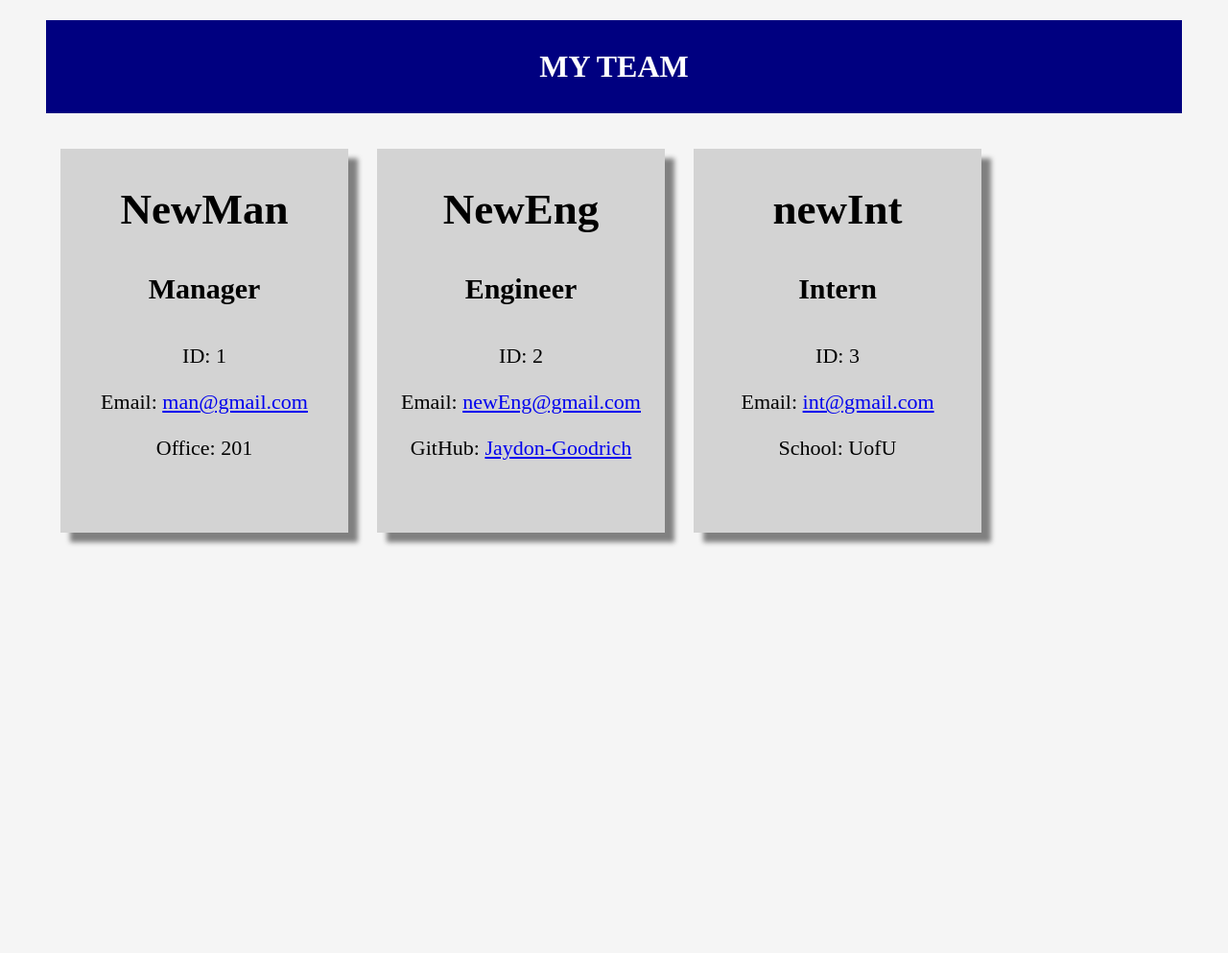
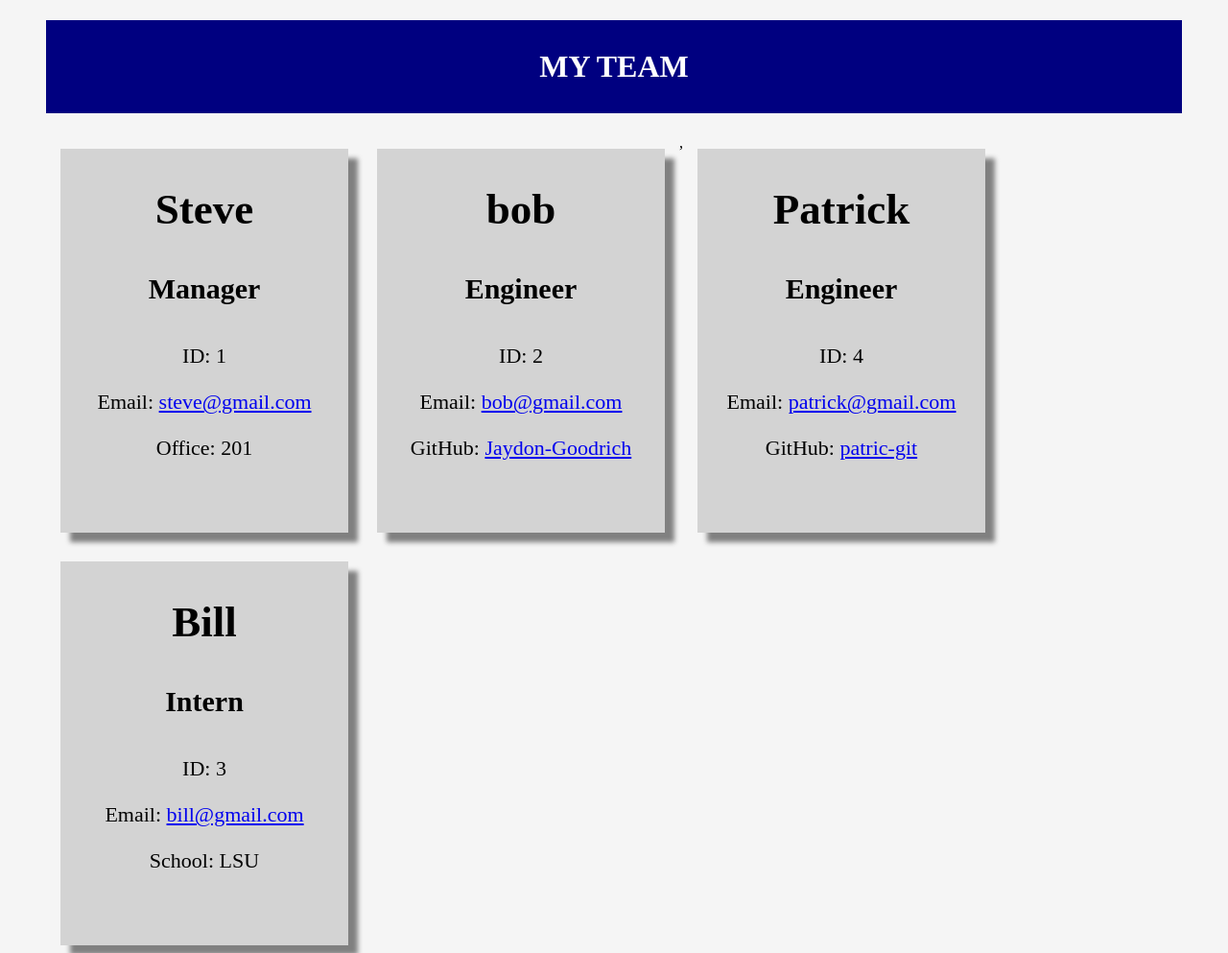
Before and after one commit to Jaydon-Goodrich/team-profile-generator, a website: page dist/index.html in a window 1280 px wide. Shown: the top 993 px of the page at 96% size. Before the commit the page ends 800 px from the top, so only its background shows below. Drawn offline with Linux system fonts and the light colour scheme.

Commit message:
finalize readme

```diff
--- a/dist/index.html
+++ b/dist/index.html
@@ -16,29 +16,37 @@
 
 
             <div class="card">
-                <h2>NewMan</h2>
+                <h2>Steve</h2>
                 <h4>Manager</h4>
                 <p>ID: 1</p>
-                <p>Email: <a href = "mailto: man@gmail.com">man@gmail.com</a></p>
+                <p>Email: <a href = "mailto: steve@gmail.com">steve@gmail.com</a></p>
                 <p>Office: 201</p>
             </div>
 
 
             <div class="card">
-                <h2>NewEng</h2>
+                <h2>bob</h2>
                 <h4>Engineer</h4>
                 <p>ID: 2</p>
-                <p>Email: <a href = "mailto: newEng@gmail.com">newEng@gmail.com</a></p>
+                <p>Email: <a href = "mailto: bob@gmail.com">bob@gmail.com</a></p>
                 <p>GitHub: <a href="https://github.com/Jaydon-Goodrich" target="_blank">Jaydon-Goodrich</a></p>
+            </div>
+            ,
+            <div class="card">
+                <h2>Patrick</h2>
+                <h4>Engineer</h4>
+                <p>ID: 4</p>
+                <p>Email: <a href = "mailto: patrick@gmail.com">patrick@gmail.com</a></p>
+                <p>GitHub: <a href="https://github.com/patric-git" target="_blank">patric-git</a></p>
             </div>
 
 
             <div class="card">
-                <h2>newInt</h2>
+                <h2>Bill</h2>
                 <h4>Intern</h4>
                 <p>ID: 3</p>
-                <p>Email: <a href = "mailto: int@gmail.com">int@gmail.com</a></p>
-                <p>School: UofU</p>
+                <p>Email: <a href = "mailto: bill@gmail.com">bill@gmail.com</a></p>
+                <p>School: LSU</p>
             </div>
 
 
```
Also changed, not shown: README.md, src/teamProfile.png (added).
